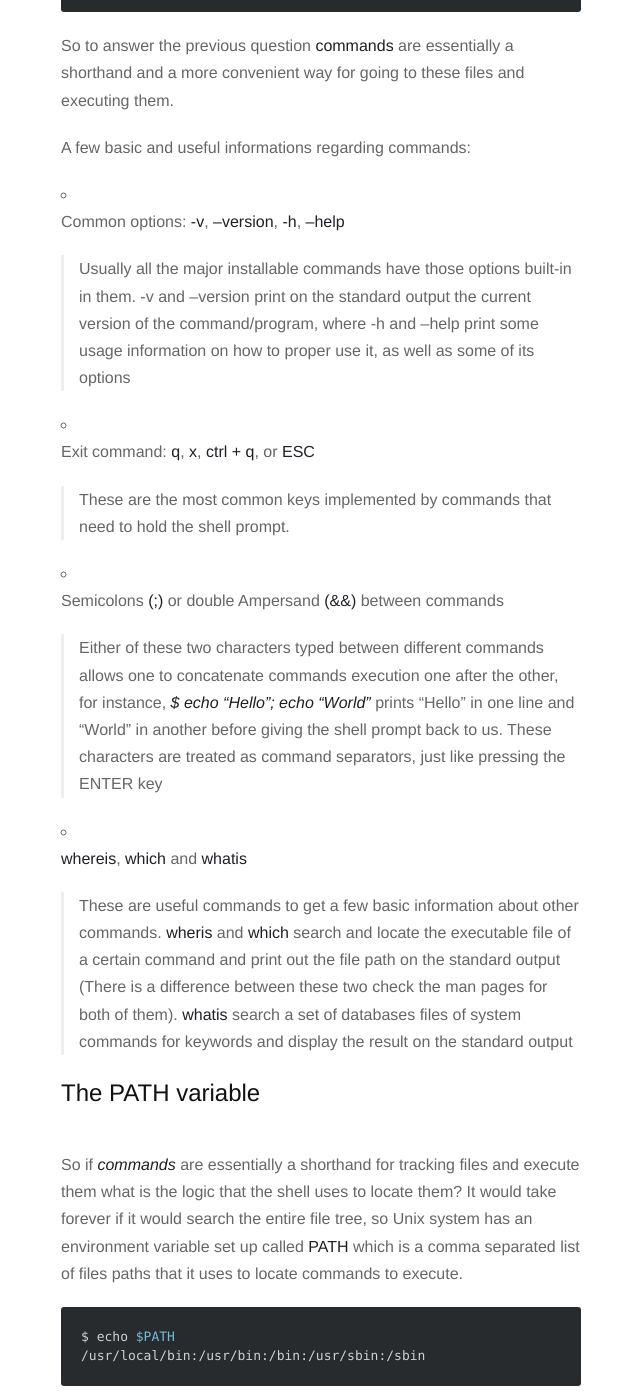
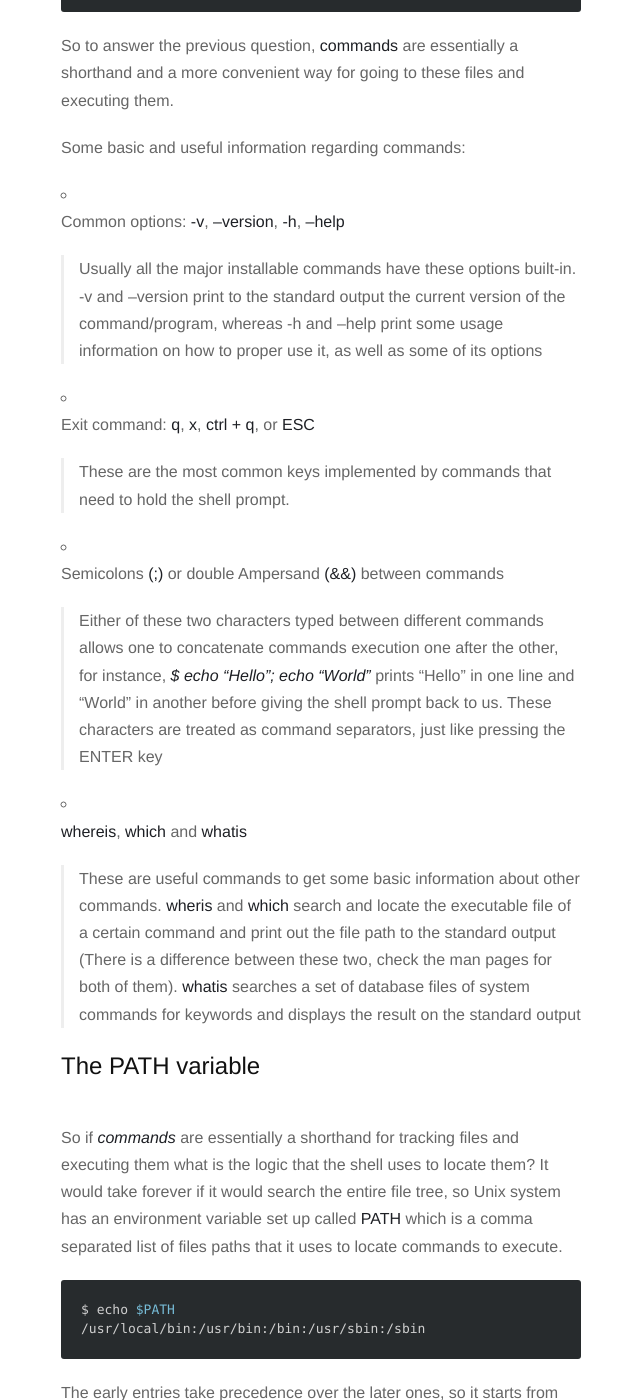
Before and after one commit to saviogl/saviogl.github.io, a Jekyll site: the page built from _posts/2016-02-23-unix-overview-for-macosx-users-part-IV.markdown, in a window 1280 px wide and 1400 px high, scrolled down 950 px. Shown: the whole window, without its empty margins (319-959 px from the left). Built offline with Jekyll 4.4.1, drawn with Linux system fonts in a browser that asks for light colours; nearby versions of some CDN libraries; comment, search, counter and statistics services are not loaded; some of the changed text lies outside the part shown.

Commit message:
Fix english typos

````diff
--- a/_posts/2016-02-23-unix-overview-for-macosx-users-part-IV.markdown
+++ b/_posts/2016-02-23-unix-overview-for-macosx-users-part-IV.markdown
@@ -4,7 +4,7 @@ date: 2016-02-23 15:16:00
 description: A Unix basic overview to allow Mac OS X users understand the powerful operating system underneath Mac OS X - Commands and Programs.
 ---
 
-We've seen that in order to interact with the kernel of the operating system and actually get things done we (user) type a set of words in the shell which is in charge of interpreting these words and sending them along to the kernel acting as an interface between the two parties. These set of words are called **commands** and they follow a simple and straightforward pattern:
+We've seen that in order to interact with the kernel of the operating system and actually get things done we (the user) type a set of words in the shell which is in charge of interpreting these words and sending them along to the kernel acting as an interface between the two parties. These set of words are called **commands** and they follow a simple and straightforward pattern:
 
 ``` bash
 command [option(s)] [argument(s)]
@@ -17,20 +17,20 @@ $ echo "Hello World"
 Hello World
 ```
 
-But, what is this command keyword? On Unix, to execute a file, one just need to type the filename. For instance, the command *echo "Hello World"* can be executed as **/bin/echo "Hello World"** and that is because ***echo*** resides in that file path (/etc/echo):
+But, what is this command keyword? On Unix, to execute a file, one just needs to type the filename. For instance, the command *echo "Hello World"* can be executed as **/bin/echo "Hello World"** and that is because ***echo*** resides in that file path (/etc/echo):
 
 ``` bash
 $ /bin/echo "Hello World"
 Hello World
 ```
 
-So to answer the previous question **commands** are essentially a shorthand and a more convenient way for going to these files and executing them.
+So to answer the previous question, **commands** are essentially a shorthand and a more convenient way for going to these files and executing them.
 
-A few basic and useful informations regarding commands:
+Some basic and useful information regarding commands:
 
 - Common options: **-v**, **--version**, **-h**, **--help**
 
-	> Usually all the major installable commands have those options built-in in them. -v and --version print on the standard output the current version of the command/program, where -h and --help print some usage information on how to proper use it, as well as some of its options
+	> Usually all the major installable commands have these options built-in. -v and --version print to the standard output the current version of the command/program, whereas -h and --help print some usage information on how to proper use it, as well as some of its options
 
 - Exit command: **q**, **x**, **ctrl + q**, or **ESC**
 
@@ -42,18 +42,18 @@ A few basic and useful informations regarding commands:
 
 - **whereis**, **which** and **whatis**
 
-	> These are useful commands to get a few basic information about other commands. **wheris** and **which** search and locate the executable file of a certain command and print out the file path on the standard output (There is a difference between these two check the man pages for both of them). **whatis** search a set of databases files of system commands for keywords and display the result on the standard output
+	> These are useful commands to get some basic information about other commands. **wheris** and **which** search and locate the executable file of a certain command and print out the file path to the standard output (There is a difference between these two, check the man pages for both of them). **whatis** searches a set of database files of system commands for keywords and displays the result on the standard output
 
 ## The PATH variable
 
-So if ***commands*** are essentially a shorthand for tracking files and execute them what is the logic that the shell uses to locate them? It would take forever if it would search the entire file tree, so Unix system has an environment variable set up called **PATH** which is a comma separated list of files paths that it uses to locate commands to execute.
+So if ***commands*** are essentially a shorthand for tracking files and executing them what is the logic that the shell uses to locate them? It would take forever if it would search the entire file tree, so Unix system has an environment variable set up called **PATH** which is a comma separated list of files paths that it uses to locate commands to execute.
 
 ``` bash
 $ echo $PATH
 /usr/local/bin:/usr/bin:/bin:/usr/sbin:/sbin
 ```
 
-The early entries take precedence over the later ones, so it starts from the left and work all the way to the to right until it finds what it's looking for.
+The early entries take precedence over the later ones, so it starts from the left and works all the way to the to right until it finds what it's looking for.
 
 In **BASH** to change the **PATH** variable for the current shell session just use:
 
@@ -114,7 +114,7 @@ $ du -hs Documents
 1.4G	Documents
 ```
 
-## View Processes Informations
+## View Process Information
 
 - **ps** (process status) - Report a snapshot of the current processes
 
@@ -122,9 +122,9 @@ $ du -hs Documents
 $ ps aux
 ```
 
-> **a**: list all foreground process, owned by anyone; **u**: show a column with the process user starter; **x**: show background processes. Most common way to use it.
+> **a**: list all foreground processes, owned by anyone; **u**: show a column with the process user starter; **x**: show background processes. Most common way to use it.
 
-## Monitoring Processes Informations
+## Monitoring Process Information
 
 - **top** - Display Linux tasks, live monitor processes
 
````
Also changed, not shown: other parts of _posts/2016-02-23-unix-overview-for-macosx-users-part-IV.markdown (+2 -2 lines), _posts/2016-03-08-unix-overview-for-macosx-users-part-V.markdown (+11 -11 lines).
